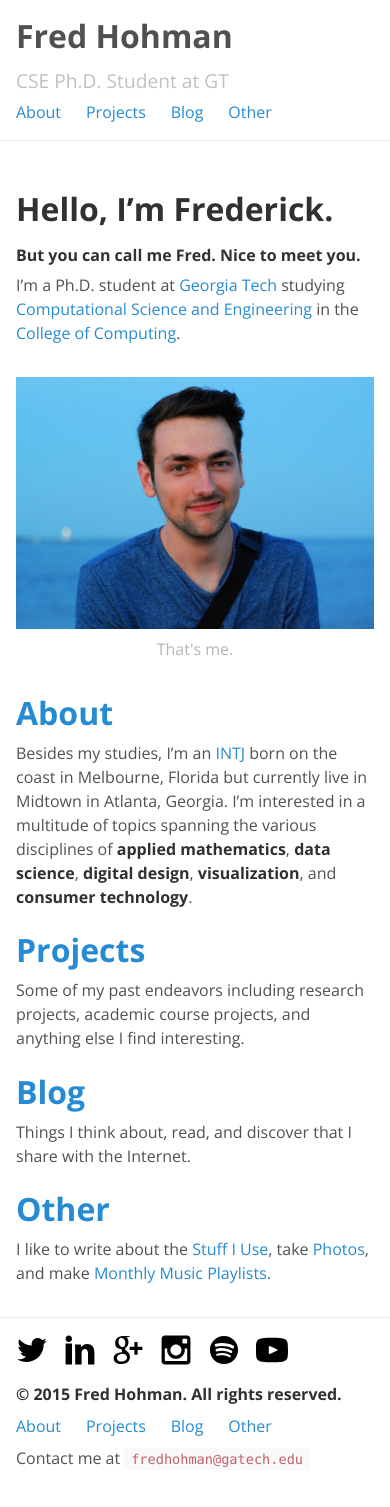
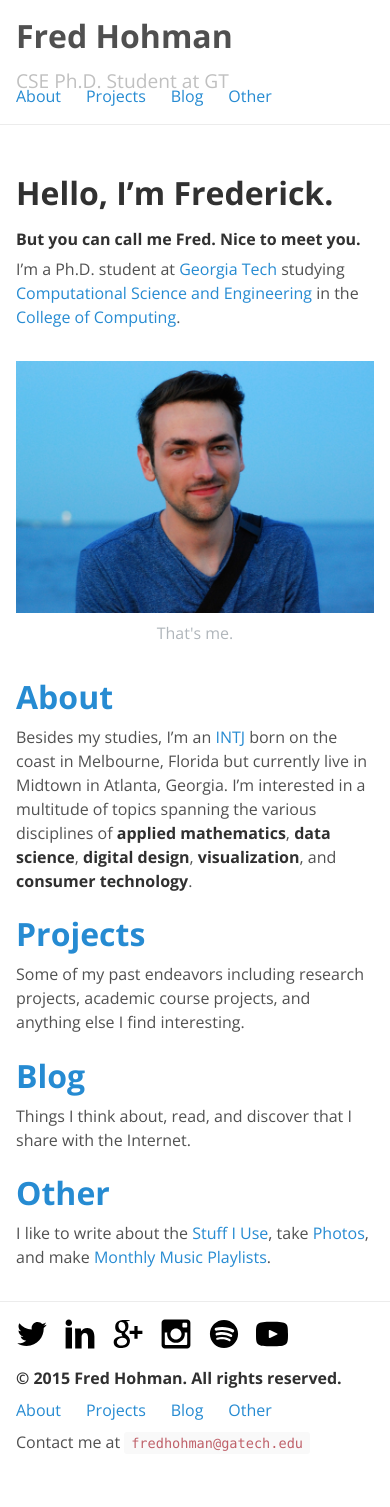
Before and after one commit to fredhohman/fredhohman.github.io, a Jekyll site: the page built from index.md, in a window 390 px wide. Built offline with Jekyll 4.4.1, drawn with Linux system fonts in a browser that asks for light colours.

Commit message:
Test negative margin masthear

```diff
--- a/_sass/_masthead.scss
+++ b/_sass/_masthead.scss
@@ -18,6 +18,9 @@
   margin-top: 0;
   margin-bottom: 0;
   color: #505050;
+  @media (max-width: 41em) {
+	margin-bottom:-0.5em;
+  	}
 
   a {
     color: #505050;
@@ -42,7 +45,7 @@
 	display: none;
 	@media (max-width: 41em) {
 		display:block;
-  }
+  		}
 }
 
 nav {
```
